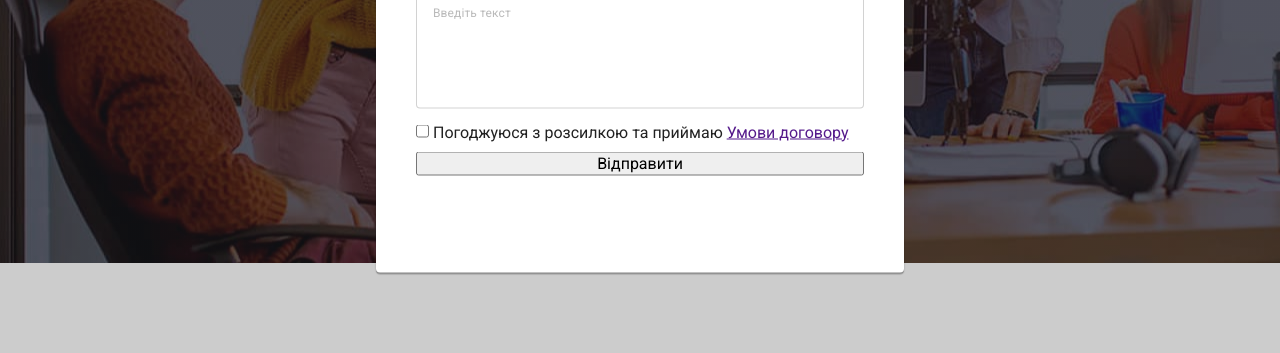
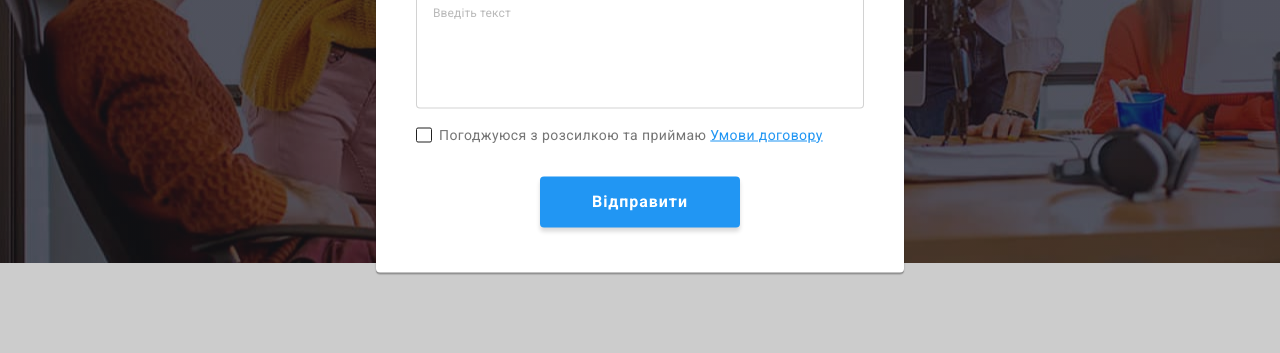
Before and after one commit to AndreyLisTarasov/goit-markup-hw-06, a plain HTML site: page index.html in a window 1280 px wide. Shown: the part 418-771 px from the top of the page. Drawn offline with nearby package versions, Linux system fonts and the light colour scheme.

Commit message:
Summary(required)

```diff
--- a/css/styles.css
+++ b/css/styles.css
@@ -672,8 +672,6 @@ img {
 
 /* ==========================ModalWindow============================ */
 .modal{
-    /* display: flex;
-    justify-content: space-between; */
     position: absolute;
     top: 50%;
     left: 50%;
@@ -704,6 +702,11 @@ img {
     border: 1px solid rgba(0, 0, 0, 0.1);
     padding: 0;
 }
+.modal-btn-close-icon:focus,
+.modal-btn-close-icon:hover{
+    fill: var(--main-link-color);
+}
+
 /* ==========================/ModalWindow============================ */
 
 /* ==========================ModalForm============================ */
@@ -778,3 +781,66 @@ img {
     letter-spacing: 0.01em;
     color: rgba(117, 117, 117, 0.5);
 }
+.modal-form-check-field{
+    display: flex;
+    align-items: center;
+    margin-bottom: 30px;
+    font-weight: 400;
+    font-size: 14px;
+    line-height: 1.71;
+    letter-spacing: 0.03em;
+    color: #757575;
+}
+.modal-form-own-checkbox{
+    width: 16px;
+    height: 15px;
+    border: 1px solid #212121;
+    border-radius: 2px;
+    cursor: pointer;
+    margin-right: 7px;
+}
+.modal-form-own-checkbox-icon{
+    display: none;
+}
+.modal-form-check:checked + .modal-form-own-checkbox{
+    background-color: var(--main-link-color);
+    border: none;
+}
+.modal-form-check:checked + .modal-form-own-checkbox .modal-form-own-checkbox-icon{
+    display: block;
+}
+.modal-form-check:focus + .modal-form-own-checkbox{
+    outline: none;
+    border-color: var(--main-link-color);
+}
+.modal-form-check-policy{
+    display: block;
+    font-weight: 400;
+    font-size: 14px;
+    line-height: 1.71;
+    letter-spacing: 0.03em;
+    text-decoration-line: underline;
+    color: #2196F3;
+}
+.modal-form-send{
+    min-width: 200px;
+    min-height: 50px;
+    align-self: center;
+    padding: 10px 52px;
+    background: #2196F3;
+    box-shadow: 0px 4px 4px rgba(0, 0, 0, 0.15);
+    border: none;
+    border-radius: 4px;
+    font-weight: 700;
+    font-size: 16px;
+    line-height: 1.88;
+    display: flex;
+    align-items: center;
+    text-align: center;
+    letter-spacing: 0.06em;
+    cursor: pointer;
+    color: #FFFFFF;
+}
+.modal-form-send:focus{
+    outline: none;
+}
--- a/index.html
+++ b/index.html
@@ -440,9 +440,12 @@
                     <span class="modal-form-field-desc">Коментар</span>
                     <textarea name="user_message" class="modal-form-message" placeholder="Введіть текст"></textarea>
                 </label>
-                <label class="modal-form-field">
-                    <input type="checkbox" name="user_policy" class="modal-form-check" required>
-                    Погоджуюся з розсилкою та приймаю <a href="">Умови договору</a>
+                <label class="modal-form-check-field">
+                    <input type="checkbox" name="user_policy" class="modal-form-check visually-hidden" required>
+                    <svg class="modal-form-own-checkbox">
+                        <use class="modal-form-own-checkbox-icon" href="./images/icons.svg#icon-check"></use>
+                    </svg>
+                    Погоджуюся з розсилкою та приймаю&nbsp;<a class="modal-form-check-policy" href="">Умови договору</a>
                 </label>
                 <button type="submit" class="modal-form-send">Відправити</button>
             </form>
```
Also changed, not shown: images/icons.svg, images/symbol-defs.svg.
